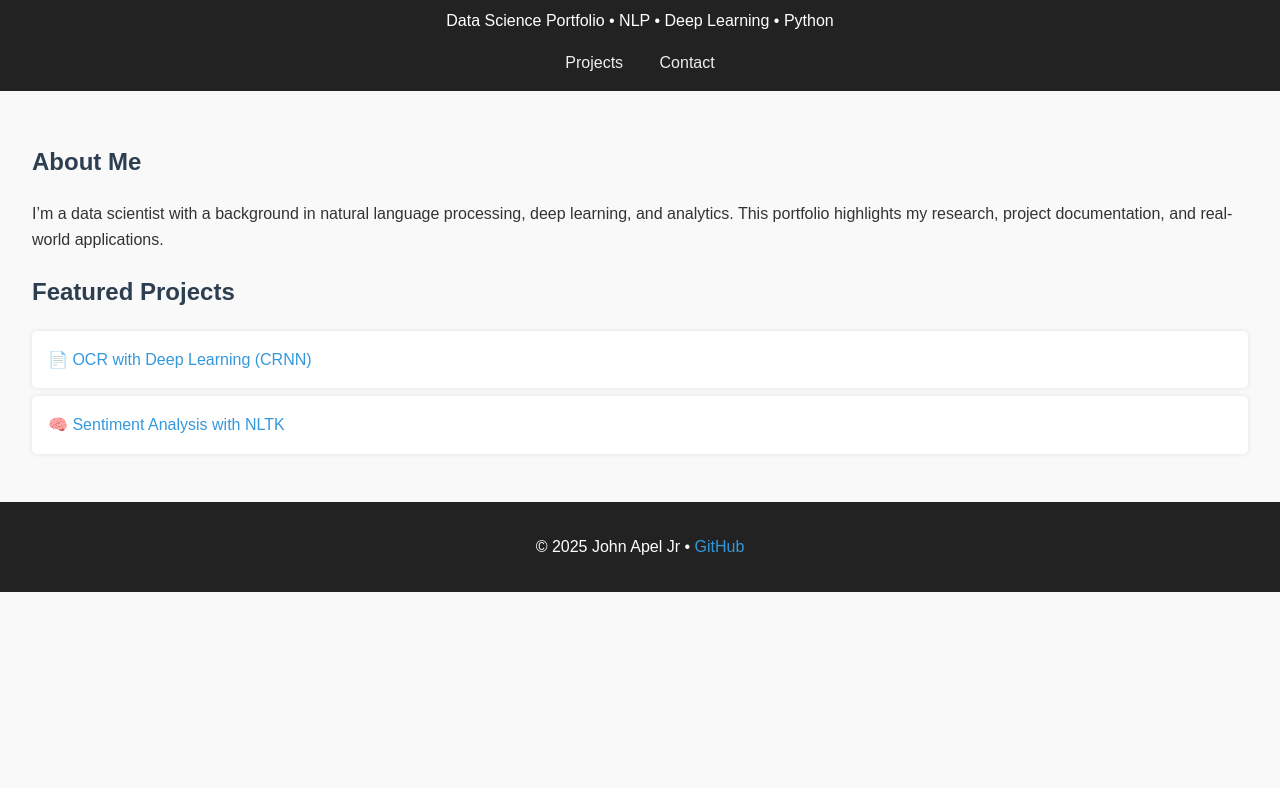
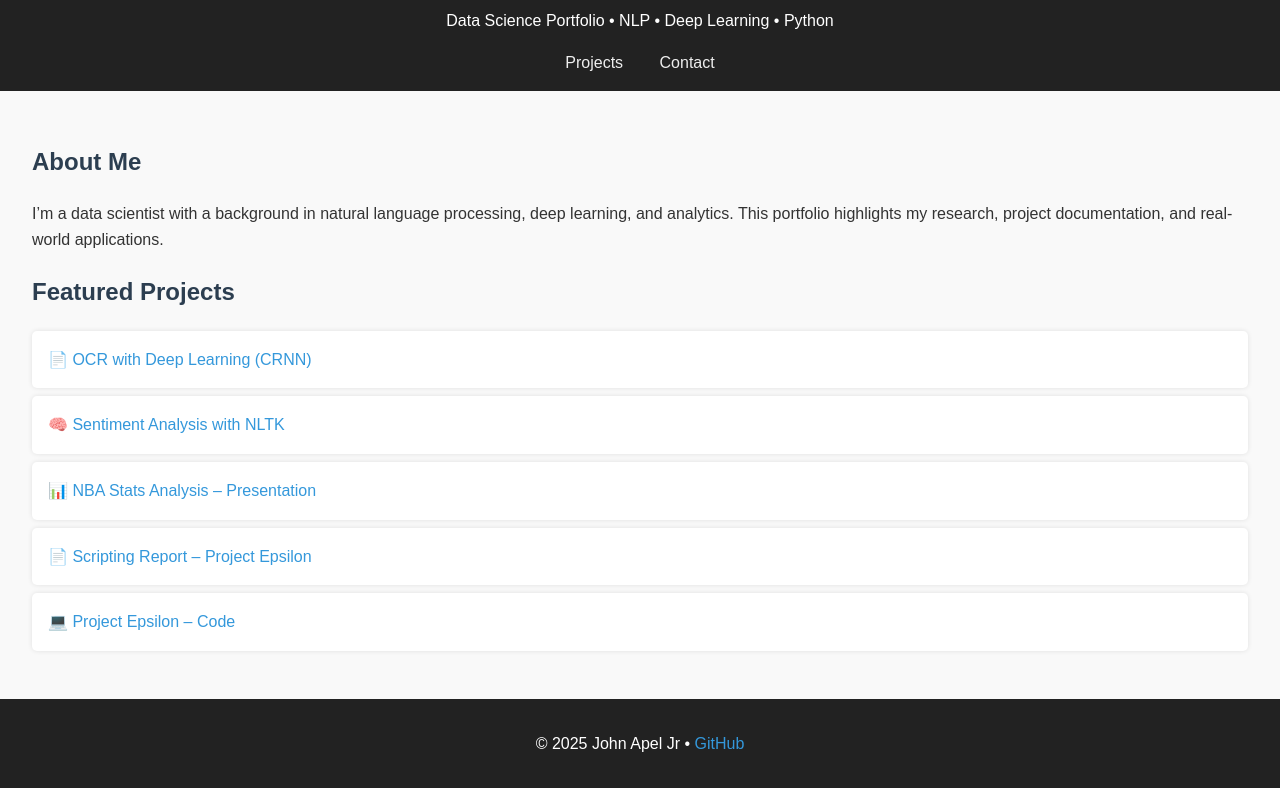
Before and after one commit to JohnApelJr/JohnApelJr.github.io, a plain HTML site: page index.html in a window 1280 px wide. Shown: the part 102-890 px from the top of the page. Before the commit the page ends 800 px from the top, so only its background shows below. Drawn offline with Linux system fonts and the light colour scheme; files that its build step writes are made by us from their sources.

Commit message:
Add files via upload

```diff
--- a/index.html
+++ b/index.html
@@ -27,7 +27,9 @@
       <ul>
         <li><a href="projects/ocr-deep-learning.html">📄 OCR with Deep Learning (CRNN)</a></li>
         <li><a href="projects/sentiment-analysis.html">🧠 Sentiment Analysis with NLTK</a></li>
-        <!-- Add more as needed -->
+        <li><a href="NBA%20Player%20Statistics%20-%20IST%20652%20Final%20Project.pptx">📊 NBA Stats Analysis – Presentation</a></li>
+        <li><a href="Scripting%20Final%20Project%20Report%20-%20Epsilon.docx">📄 Scripting Report – Project Epsilon</a></li>
+        <li><a href="Scripting_Final_Project%20Code.html">💻 Project Epsilon – Code</a></li>
       </ul>
     </section>
   </main>
```
